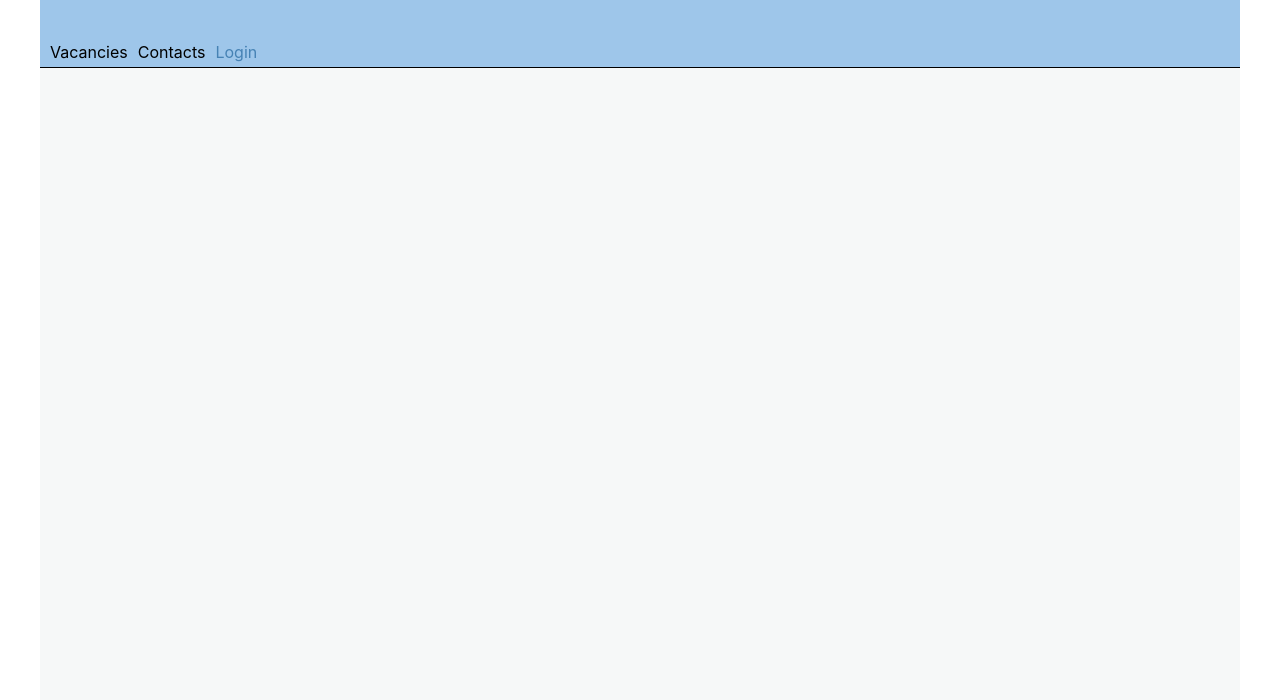
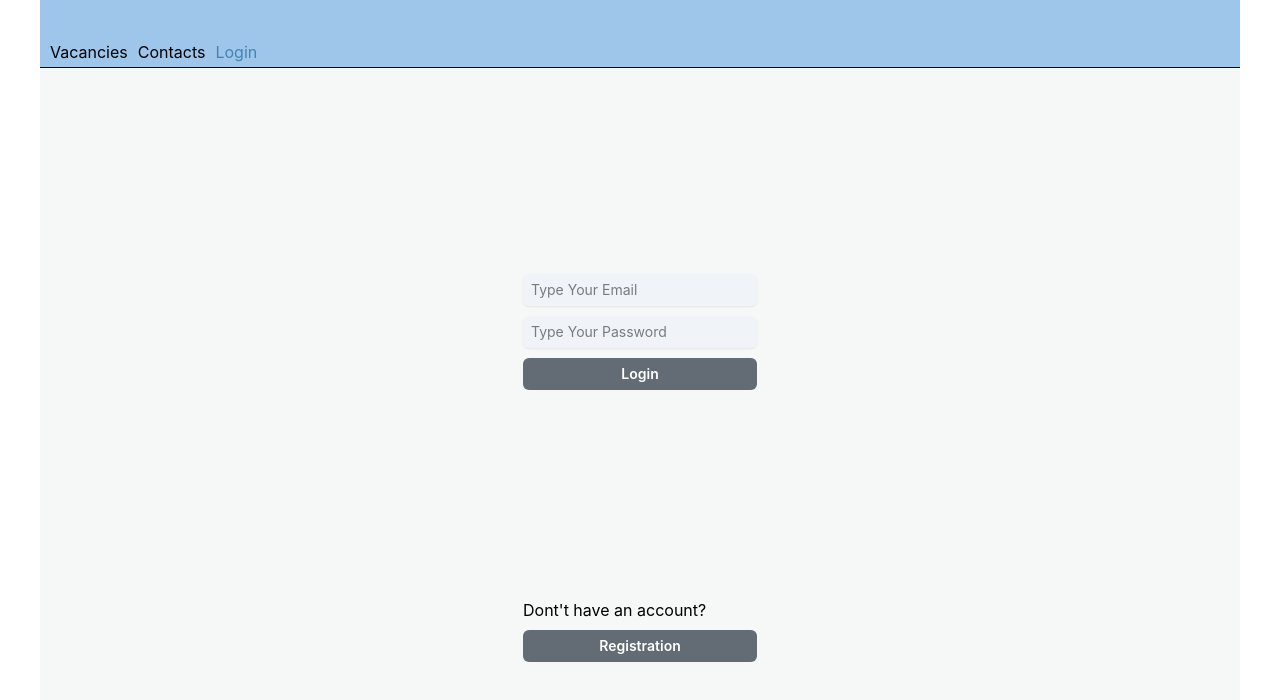
Before and after one commit to KonstantinShilkov/CrewingConnect, a React (Create React App) app: page /login in a window 1280 px wide. Shown: the top 700 px of the page. Built offline with nearby package versions, Linux system fonts and the light colour scheme.

Commit message:
Login_Register components

```diff
--- a/package.json
+++ b/package.json
@@ -6,6 +6,7 @@
     "@emotion/react": "^11.11.3",
     "@emotion/styled": "^11.11.0",
     "@fontsource/roboto": "^5.0.8",
+    "@mui/joy": "^5.0.0-beta.23",
     "@mui/material": "^5.15.5",
     "@mui/styled-engine-sc": "^6.0.0-alpha.12",
     "@mui/system": "^5.15.5",
@@ -14,6 +15,7 @@
     "@testing-library/user-event": "^13.5.0",
     "react": "^18.2.0",
     "react-dom": "^18.2.0",
+    "react-hook-form": "^7.49.3",
     "react-router-dom": "^6.21.3",
     "react-scripts": "5.0.1",
     "styled-components": "^6.1.8",
--- a/src/App.js
+++ b/src/App.js
@@ -3,8 +3,8 @@ import './App.css';
 import Header from './Components/Header/Header';
 import Contacts from './Components/Contacts';
 import Vacancies from './Components/Vacancies';
-import Login from './Components/Login';
-import Register from './Components/Register';
+import Login from './Components/Login/Login';
+import Register from './Components/Register/Register';
 
 function App() {
   return (
@@ -19,7 +19,7 @@ function App() {
         <Route path="/vacancies" element={<Vacancies />} />
         <Route path="/contacts" element={<Contacts />} />
         <Route path="/login" element={<Login />} />
-        <Route path="/register" element={<Register />} />
+        <Route path="/register" element={<Register/>} />
         <Route path="*" element={<div>404 NOT FOUND</div>} />
       </Routes>
       </div>
--- a/src/Components/Login.jsx
+++ /dev/null
@@ -1,11 +0,0 @@
-import React from 'react';
-
-const Login = () => {
-    return (
-        <div>
-
-            </div>
-    )
-}
-
-export default Login
--- /dev/null
+++ b/src/Components/Login/Login.jsx
@@ -0,0 +1,70 @@
+import React from 'react';
+import Input from '@mui/joy/Input';
+import { Button } from '@mui/joy';
+import s from './Login.module.css'
+import { Navigate, useNavigate } from 'react-router-dom';
+
+const redirect= () => {
+    return (
+<Navigate to="/login" />
+    )
+   }
+
+const Login = () => {
+    const navigate = useNavigate();
+
+    const navigateToRegister = () => {
+      navigate('/register');
+    };
+
+
+    return (
+        <div className={s.mainContainer}>
+            <div className={s.emailContainer}>
+                <Input
+                placeholder='Type Your Email'
+                color="neutral"
+                size="sm"
+                variant="soft"
+                type='email'
+                />
+            </div>
+            <div className={s.passwordContainer}>
+                <Input
+                placeholder='Type Your Password'
+                color="neutral"
+                size="sm"
+                variant="soft"
+                type='password'
+                />
+            </div>
+            <div className={s.loginContainer}>
+            <Button size="sm"
+                variant="solid"
+                color="neutral"
+                fullWidth="auto"
+                >
+               Login
+                </Button>
+            </div>
+            <div>
+            <div className={s.textContainer}>
+                Dont't have an account?
+            </div>
+            <div className={s.registerContainer}>
+                <Button
+                onClick={navigateToRegister}
+                size="sm"
+                variant="solid"
+                color="neutral"
+                fullWidth="auto"
+                >
+                    Registration
+                </Button>
+            </div>
+            </div>
+            </div>
+    )
+}
+
+export default Login
--- /dev/null
+++ b/src/Components/Login/Login.module.css
@@ -0,0 +1,19 @@
+.mainContainer {
+    display: flex;
+    flex-direction: column;
+    padding: 10px 10px 10px;
+    /* justify-content: left; */
+    gap: 10px;
+    margin: auto ;
+}
+
+.textContainer{
+    display: flex;
+    margin-top: 200px;
+}
+
+.registerContainer {
+    display: flex;
+    margin-top: 10px;
+
+}
--- a/src/Components/Register.jsx
+++ /dev/null
@@ -1,11 +0,0 @@
-import React from 'react';
-
-const Register = () => {
-    return (
-        <div>
-
-            </div>
-    )
-}
-
-export default Register
--- /dev/null
+++ b/src/Components/Register/Register.jsx
@@ -0,0 +1,57 @@
+import React from 'react';
+import Input from '@mui/joy/Input';
+import { Button } from '@mui/joy';
+import s from './Register.module.css'
+
+const Register = () => {
+    return (
+ <div className={s.mainContainer}>
+            <div className={s.nameContainer}>
+                <Input
+                placeholder='Type Your Name'
+                color="neutral"
+                size="sm"
+                variant="soft"
+                />
+            </div>
+            <div className={s.emailContainer}>
+                <Input
+                placeholder='Type Your Email'
+                color="neutral"
+                size="sm"
+                variant="soft"
+                />
+            </div>
+            <div className={s.passwordContainer}>
+                <Input
+                placeholder='Type Your Password'
+                color="neutral"
+                size="sm"
+                variant="soft"
+                type='password'
+                />
+            </div>
+            <div className={s.passwordContainer}>
+                <Input
+                placeholder='Repeat Your Password'
+                color="neutral"
+                size="sm"
+                variant="soft"
+                type='password'
+                />
+            </div>
+            <div className={s.registerContainer}>
+                <Button
+                size="sm"
+                variant="solid"
+                color="neutral"
+                fullWidth="auto"
+                >
+                    Registration
+                </Button>
+            </div>
+            </div>
+    )
+}
+
+export default Register
--- /dev/null
+++ b/src/Components/Register/Register.module.css
@@ -0,0 +1,19 @@
+.mainContainer {
+    display: flex;
+    flex-direction: column;
+    padding: 10px 10px 10px;
+    /* justify-content: left; */
+    gap: 10px;
+    margin: auto ;
+}
+
+.textContainer{
+    display: flex;
+    margin-top: 200px;
+}
+
+.registerContainer {
+    display: flex;
+    margin-top: 25px;
+
+}
```
Also changed, not shown: 1 other file (tests, documents, lock files or other folders).
